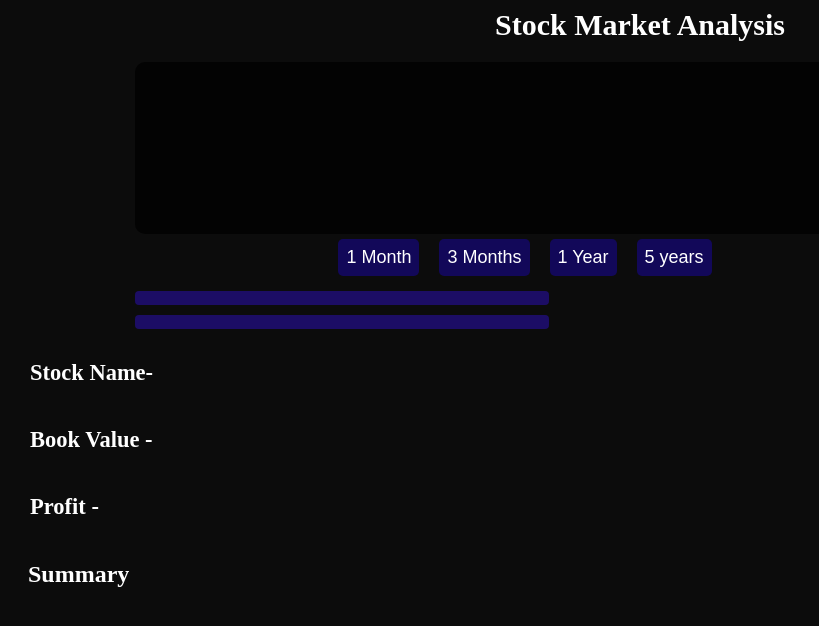
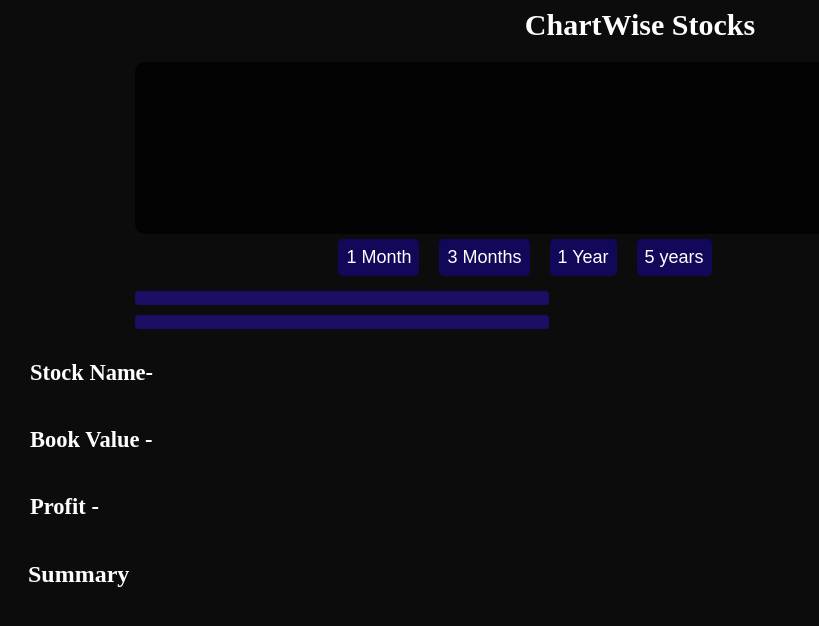
Before and after one commit to BhavyaLuthra18/Stock-Market-Analysis, a plain HTML site: page index.html in a window 1280 px wide. Shown: the whole page, without its empty margins (0-819 px from the left). Drawn offline with nearby package versions, Linux system fonts and the light colour scheme; no server answers.

Commit message:
Update index.html

```diff
--- a/index.html
+++ b/index.html
@@ -3,12 +3,12 @@
   <head>
     <meta charset="UTF-8" />
     <meta name="viewport" content="width=device-width, initial-scale=1.0" />
-    <title>Stock Market Analysis</title>
+    <title>ChartWise Stocks</title>
     <link href="style.css" type="text/css" rel="stylesheet" />
     <script src="https://cdn.jsdelivr.net/npm/apexcharts"></script>
   </head>
   <body>
-    <header>Stock Market Analysis</header>
+    <header>ChartWise Stocks</header>
     <div id="chart">
       <div id="chartAndStock">
         <div id="chartController">
```
